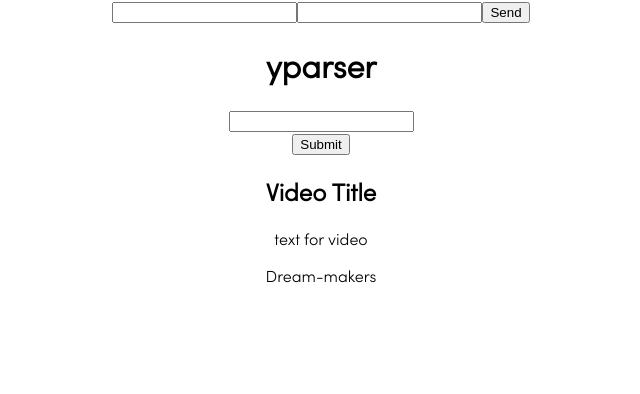
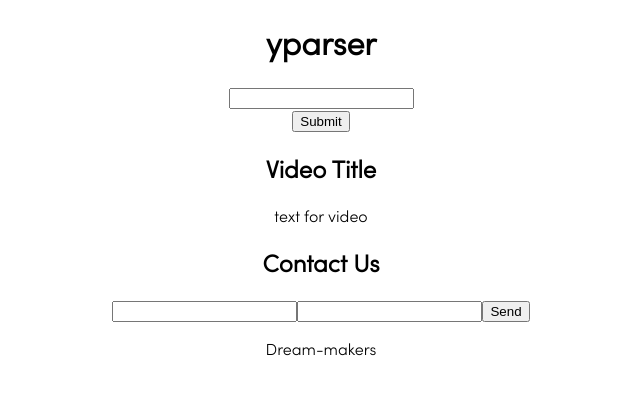
Before and after one commit to Nyapal/dream-makers, a React (Create React App) app: page / in a window 1280 px wide. Shown: the top 394 px of the page, without its empty margins (319-959 px from the left). Built offline with nearby package versions, Linux system fonts and the light colour scheme.

Commit message:
added yt videos

```diff
--- a/package.json
+++ b/package.json
@@ -6,7 +6,8 @@
     "netlify-lambda": "^1.0.2",
     "react": "^16.6.0",
     "react-dom": "^16.6.0",
-    "react-scripts": "2.1.1"
+    "react-scripts": "2.1.1",
+    "react-youtube": "^7.8.0"
   },
   "scripts": {
     "start": "react-scripts start",
--- a/src/App.js
+++ b/src/App.js
@@ -1,42 +1,72 @@
 import React, { Component } from 'react';
+import YouTube from 'react-youtube';
 import logo from './logo.svg';
 import './App.css';
 import './stylesheets.css';
 
-class App extends Component {
-    test() {
-        console.log('test')
+class YouTubeVideo extends React.Component {
+  render() {
+    const opts = {
+      height: '390',
+      width: '640',
+      playerVars: { // https://developers.google.com/youtube/player_parameters
+        autoplay: 1
+      }
+    };
+
+    return (
+      <YouTube
+        videoId="2g811Eo7K8U"
+        opts={opts}
+        onReady={this._onReady}
+      />
+    );
   }
 
+  _onReady(event) {
+    // access to player in all event handlers via event.target
+    event.target.pauseVideo();
+  }
+}
 
+class App extends Component {
     render() {
-        console.log('render')
         return (
             <div className="App">
+            {/* TITLE VIDEO */}
+            <h1>yparser</h1>
+                <div class="search-container">
+                    <form class="search">
+                        <input></input><br></br>
+                        <input type="submit"/>
+                    </form>
+            </div>
+                {/* YOUTUBE Component */}
+                <YouTubeVideo />
+                {/* Render script here */}
+                <div class="youtube">
+                    <p class="result-container">
+                        <h2>Video Title</h2>
+                        <p>text for video</p>
+                    </p>
+                </div>
+
+                {/* FORMSPREE CONTACT US FORM */}
                 <div class= "submission">
+                <h2> Contact Us </h2>
                     <form action="https://formspree.io/jazz2900@gmail.com" method="POST">
                         <input type="text" name="name"/>
                         <input type="email" name="_replyto"/>
                         <input type="submit" value="Send"/>
                     </form>
                 </div>
-        <div class="search-container">
-            <h1>yparser</h1>
-            <form class="search">
-                <input></input><br></br>
-                <button>Submit</button>
-            </form>
-        </div>
-        <div class="youtube"></div>
-        <form class="result-container">
-            <h2>Video Title</h2>
-            <p>text for video</p>
-        </form>
+
+                {/* FOOTER */}
                 <div class="footer">
                     <p>Dream-makers</p>
                 </div>
             </div>
-        );
+        )
     }
 }
 
```
Also changed, not shown: 1 other file (tests, documents, lock files or other folders). Lines whose indentation alone changed are shown as unchanged.
